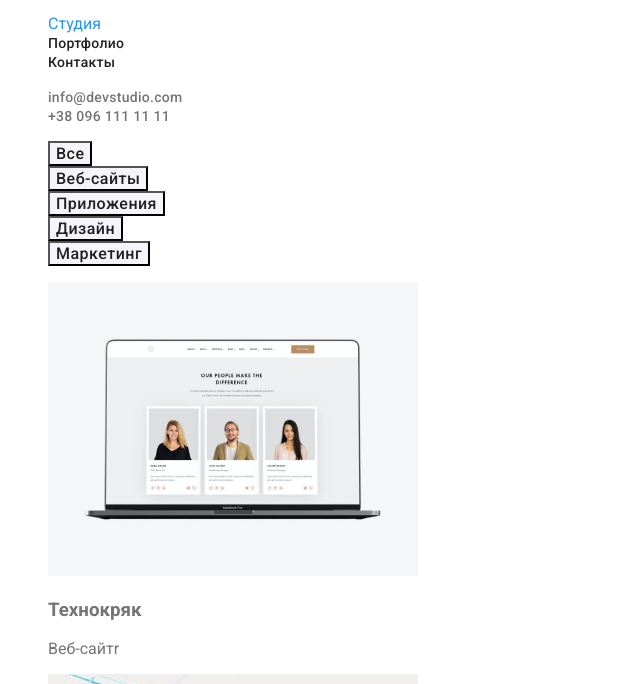
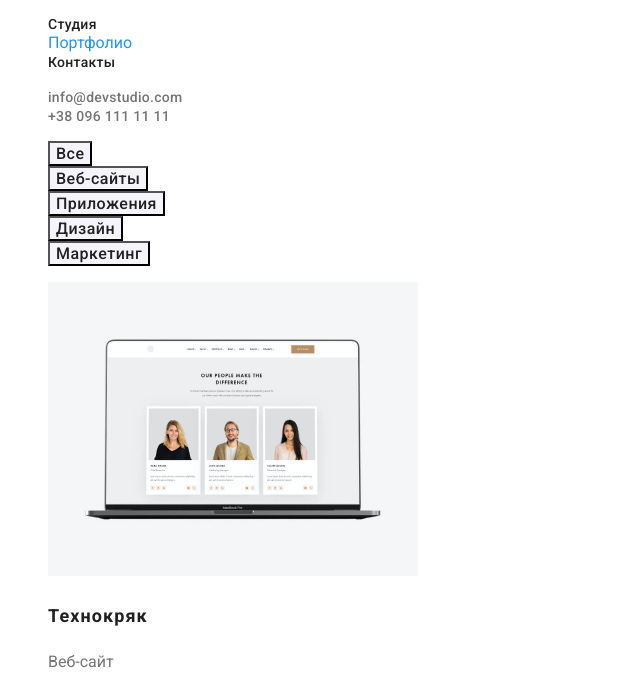
Before and after one commit to VladislavBVV/goit-markup-hw-02, a plain HTML site: page portfolio.html in a window 1280 px wide. Shown: the part 41-725 px from the top of the page, without its empty margins (0-640 px from the left). Drawn offline with Linux system fonts and the light colour scheme.

Commit message:
Final final

```diff
--- a/CSS/styles1.css
+++ b/CSS/styles1.css
@@ -185,7 +185,7 @@ color: var(--titletextcolor)
     background-color: #FFFFFF;
 }
 
-.works .upperphotounderline {
+.works-list .upperphotounderline {
     font-weight: 700;
 font-size: 18px;
 line-height: 2;
--- a/portfolio.html
+++ b/portfolio.html
@@ -6,8 +6,8 @@
     <meta name="viewport" content="width=device-width, initial-scale=1.0">
     <link rel="preconnect" href="https://fonts.googleapis.com">
 <link rel="preconnect" href="https://fonts.gstatic.com" crossorigin>
-<link href="https://fonts.googleapis.com/css2?family=Raleway:wght@700&family=Roboto:wght@400;500;700;900&display=swap" rel="stylesheet">
     <title>Portfolio</title>
+    <link href="https://fonts.googleapis.com/css2?family=Raleway:wght@700&family=Roboto:wght@400;500;700;900&display=swap" rel="stylesheet">
     <link rel="stylesheet" href="./CSS/styles1.css">
 </head>
 <body>
@@ -15,8 +15,8 @@
         <nav class="site-nav">
         <a href=""><span class="logo">Web</span><span class="logo1">Studio</span></a>
         <ul>
-            <li><a href="" class="link-current">Студия</a></li>
-            <li> <a href="./portfolio.html" class="link">Портфолио</a></li>
+            <li><a href="./index.html" class="link">Студия</a></li>
+            <li> <a href="./portfolio.html" class="link-current">Портфолио</a></li>
             <li><a href="" class="link">Контакты</a></li>
         </ul>
         </nav>
@@ -36,7 +36,7 @@
         </ul>
         <ul class="works-list">
             <li class="cards"><img src="./IMG/img-0.png" alt="комп" width="370"><h3 class="upperphotounderline">Технокряк</h3>
-            <p class="bottomphotounderline">Веб-сайтr</p></li>
+            <p class="bottomphotounderline">Веб-сайт</p></li>
             <li class="cards"><img src="./IMG/img-10.jpg" alt="баскетбол" width="370"><h3 class="upperphotounderline">Постер New Orlean vs Golden Star</h3>
             <p class="bottomphotounderline">Дизайн</p></li>
             <li class="cards"><img src="./IMG/img-11.jpg" alt="рыба" width="370"><h3 class="upperphotounderline">Ресторан Seafood</h3>
```
Also changed, not shown: index.html (+2 -2 lines).
